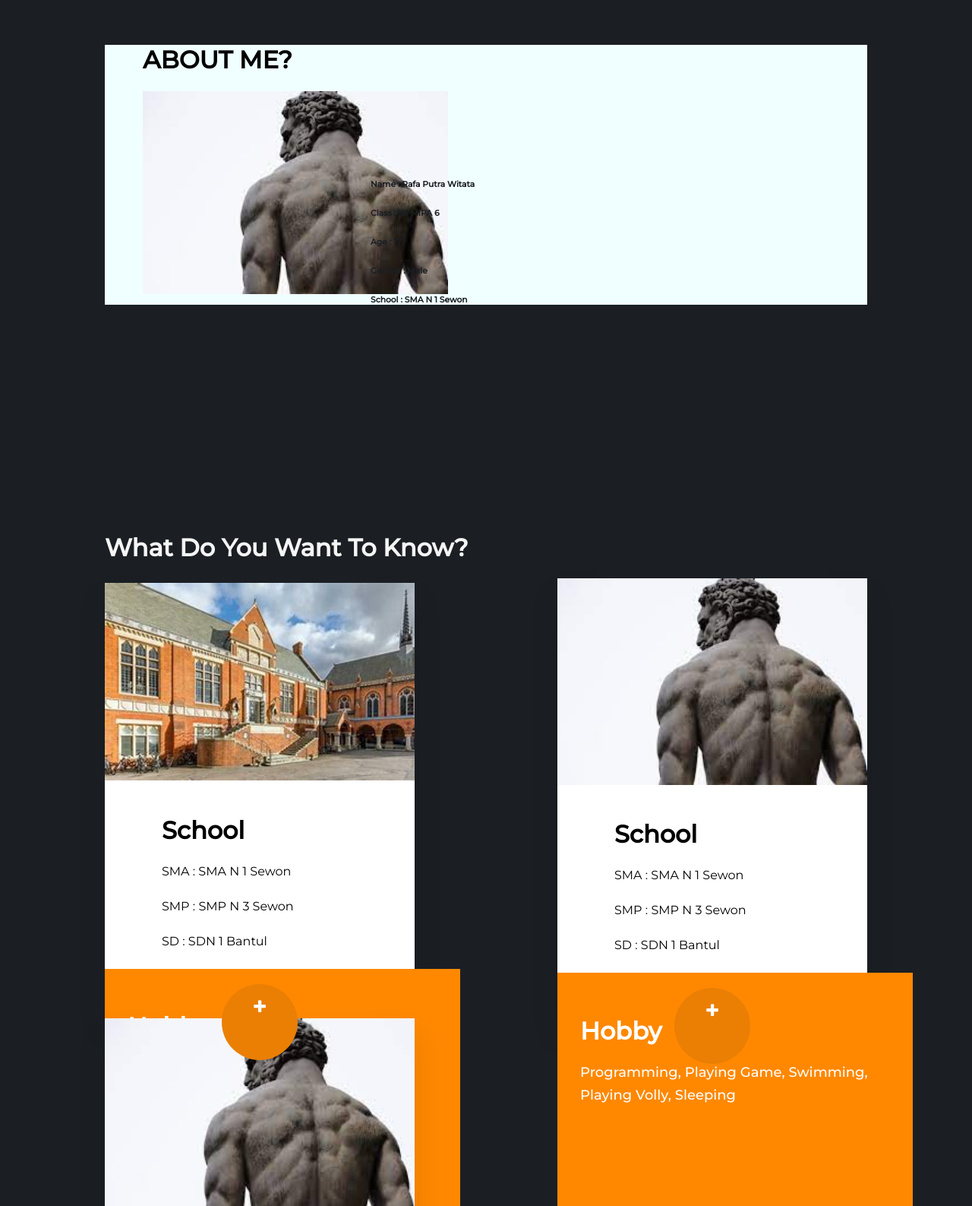
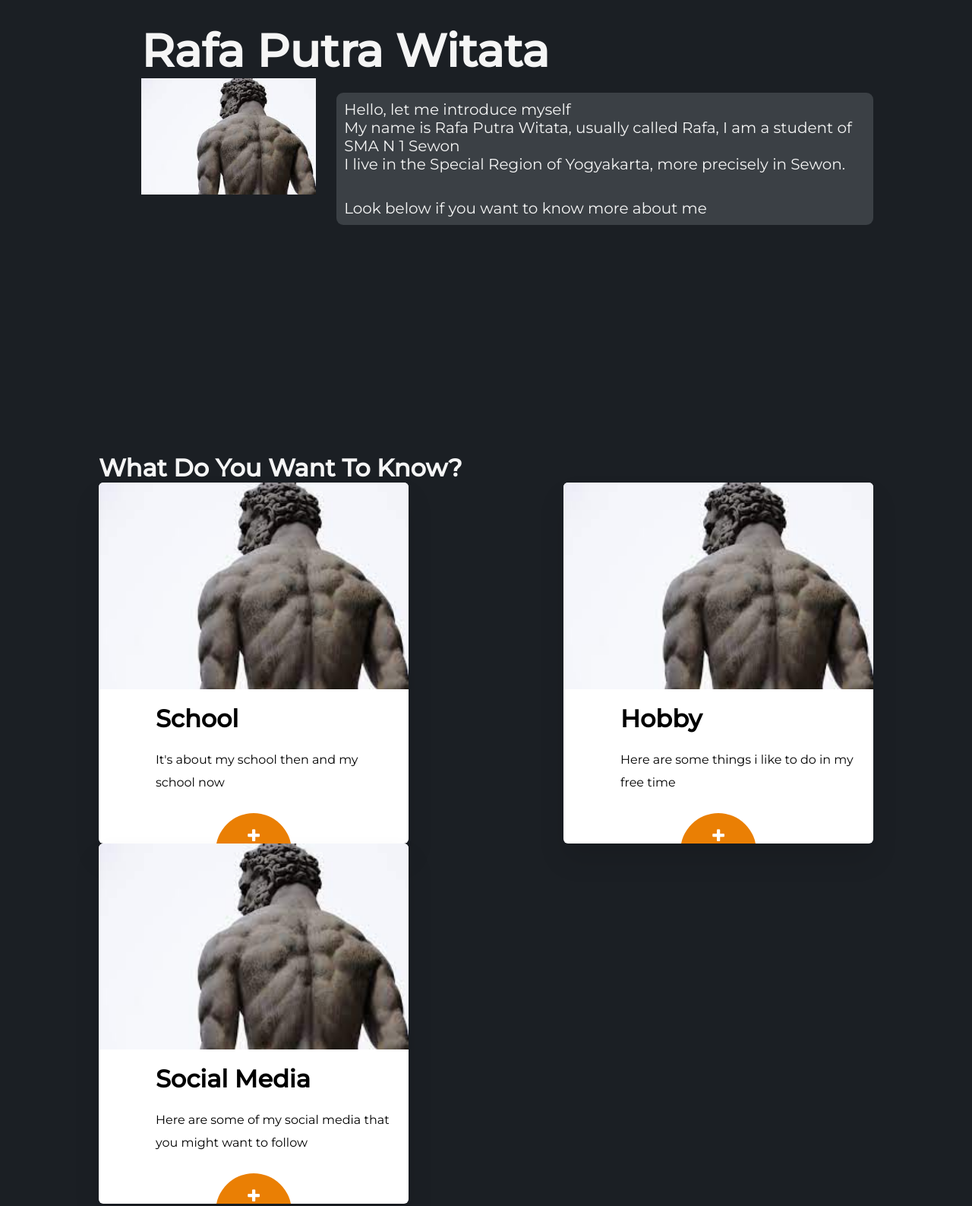
Before and after one commit to menootpass/A-Rco., a plain HTML site: page rafa/index.html in a window 1280 px wide. Shown: the part 100-1687 px from the top of the page at 76% size. Drawn offline with nearby package versions, Linux system fonts and the light colour scheme.

Commit message:
Add files via upload
Silahkan dicek

```diff
--- a/rafa/index.html
+++ b/rafa/index.html
@@ -10,42 +10,56 @@
 	<link rel="stylesheet" href="https://cdnjs.cloudflare.com/ajax/libs/font-awesome/4.7.0/css/font-awesome.css">
 	<!-- Font Google -->
 	<link rel="preconnect" href="https://fonts.googleapis.com">
-	<link href="https://fonts.googleapis.com/css2?family=Montserrat:ital,wght@400,500;600;7 00&display=swap"
+	<link href="https://fonts.googleapis.com/css2?family=Montserrat:ital,wght@400,500;600;700&display=swap"
 		rel="stylesheet">
 	<style>
+		* {
+			margin: 0;
+			box-sizing: border-box;
+			outline: none;
+		}
 
 		body {
 			font-family: 'Montserrat', sans-serif;
 			overflow-x: hidden;
 			padding: 100px;
 		}
+
 		img {
 			width: 100%;
 		}
+
 		.cards {
 			display: flex;
 			justify-content: space-between;
 			align-items: center;
 			flex-wrap: wrap;
 		}
-			.card{
+
+		.card {
 			position: relative;
 			width: 408px;
 			padding-bottom: 50px;
 			background-color: #fff;
 			box-shadow: 0 21px 35px rgb(0 0 0 / .10);
-				border-radius: 6;
+			border-radius: 6px;
+			overflow: hidden;
 		}
+
 		.card .text {
 			padding: 15px;
 		}
-			.card p{
+
+		.card p {
 			font-size: 16px;
 			line-height: 30px;
 		}
-			.card h2{font-size: 32px;
+
+		.card h2 {
+			font-size: 32px;
 			margin-bottom: 20px;
 		}
+
 		.card .more-btn {
 			width: 100px;
 			height: 100px;
@@ -64,6 +78,7 @@
 			font-size: 20px;
 			transition: all ease 0.5s;
 		}
+
 		.card .more-btn:hover {
 			background-color: #f7f7f7;
 			color: #ea7f04;
@@ -80,23 +95,28 @@
 			overflow-y: auto;
 			transition: all ease 0.7s;
 		}
-			.more-text::-webkit-scrollbar{
+
+		.more-text::-webkit-scrollbar {
 			width: 7px;
 			background-color: #b3b3b3;
 		}
+
 		.more-text::-webkit-scrollbar-thumb {
 			background-color: #c76d06;
 		}
-			.more-text h2{
+
+		.more-text h2 {
 			color: #fff;
 		}
-			.more-text p{
+
+		.more-text p {
 			color: #fff;
 			font-size: 18px;
 			line-height: 30px;
 			font-weight: 500;
 		}
-			.more-text.active{
+
+		.more-text.active {
 			bottom: 0;
 		}
 	</style>
@@ -109,15 +129,16 @@
 		<!-- NAVIGATION BAR -->
 		<div class="Bio">
 			<div class="Top">
-				<h1 style=" margin-left:50px;"> ABOUT ME?</h1>
+				<h1 style=" margin-left:-5%;"> Rafa Putra Witata</h1>
 			</div>
-			<img src="alpha male.jpg" style="height: 50%; width:40%; margin-top: 5x; margin-left: 50px;">
+			<img src="alpha male.jpg" style="height: 50%; width:25%; margin-top: 5x; margin-left: -5%;">
 			<div class="Identity">
-				<h6>Name : Rafa Putra Witata</h6>
-				<h6>Class : XII MIPA 6</h6>
-				<h6>Age : 17</h6>
-				<h6>Gender : Male</h6>
-				<h6>School : SMA N 1 Sewon</h6>
+				<p>Hello, let me introduce myself</p>
+				<p>My name is Rafa Putra Witata, usually called Rafa, I am a student of SMA N 1 Sewon</p>
+				<p>I live in the Special Region of Yogyakarta, more precisely in Sewon.</p>
+				<div class="down">
+					<p style="margin-top:5%;">Look below if you want to know more about me</p>
+				</div>
 			</div>
 		</div>
 		<!-- <NAVIGATION BAR SELESAI -->
@@ -129,20 +150,18 @@
 			<div class="cards">
 				<div class="card">
 					<div class="img">
-					<img src="school.jpg" alt="">
+						<img src="alpha male.jpg" alt="">
 					</div>
 					<div class="text">
 						<h2>School</h2>
-					<p>SMA : SMA N 1 Sewon</p>
-					<p>SMP : SMP N 3 Sewon</p>
-					<p>SD : SDN 1 Bantul</p>
+						<p>It's about my school then and my school now</p>
 						<div class="more-btn">
 							<i class="fa fa-plus"></i>
 						</div>
 					</div>
 					<div class="more-text">
-					<h2>Hobby</h2>
-					<p>Programming, Playing Game, Swimming, Playing Volly, Sleeping</p>
+						<p>I used to study at SD 1 Bantul then I continued my education at SMP 3 Sewon and now I am
+							studying at SMA 1 Sewon</p>
 					</div>
 				</div>
 				<div class="card">
@@ -150,17 +169,15 @@
 						<img src="alpha male.jpg" alt="">
 					</div>
 					<div class="text">
-					<h2>School</h2>
-					<p>SMA : SMA N 1 Sewon</p>
-					<p>SMP : SMP N 3 Sewon</p>
-					<p>SD : SDN 1 Bantul</p>
+						<h2>Hobby</h2>
+						<p>Here are some things i like to do in my free time</p>
 						<div class="more-btn">
 							<i class="fa fa-plus"></i>
 						</div>
 					</div>
 					<div class="more-text">
-					<h2>Hobby</h2>
-					<p>Programming, Playing Game, Swimming, Playing Volly, Sleeping</p>
+						<p>when i have some free time i like to play guitar, play games, learn programming, sometimes i
+							also swim and play volleyball, and some physical sports</p>
 					</div>
 				</div>
 				<div class="card">
@@ -168,23 +185,22 @@
 						<img src="alpha male.jpg" alt="">
 					</div>
 					<div class="text">
-					<h2>School</h2>
-					<p>SMA : SMA N 1 Sewon</p>
-					<p>SMP : SMP N 3 Sewon</p>
-					<p>SD : SDN 1 Bantul</p>
+						<h2>Social Media</h2>
+						<p>Here are some of my social media that you might want to follow</p>
 						<div class="more-btn">
 							<i class="fa fa-plus"></i>
 						</div>
 					</div>
 					<div class="more-text">
-					<h2>Hobby</h2>
-					<p>Programming, Playing Game, Swimming, Playing Volly, Sleeping</p>
+						<p>Instagram : <a href="https://www.instagram.com/_rafaputraa/" style="color: white;">@_rafaputraa</a></p>
+						<p>Twitter : <a href="https://twitter.com/MakeItRapp" style="color: white;">@MakeItRapp</a></p>
+						<p>Facebook : <a href="https://www.facebook.com/rapp.rapp.58323" style="color: white;">@Rapp</a></p>
+						<p>Click the link above to visit my social media quickly</p>
 					</div>
 				</div>
 			</div>
 		</div>
 		<!-- CONTENT 1 END -->
-
 		<!-- FOOTER -->
 
 		<div class="footer">
@@ -219,6 +235,8 @@
 					</div>
 					<div class="col">
 						<p>Thanks for coming
+							<p>Don't forget to check my friend work</p>
+							<p>Click <a href="/ary/index.html" style="color: white;"> here </a> to go to my friend work</p>
 							<hr> now give me money
 						</p>
 					</div>
@@ -230,9 +248,9 @@
 
 		<script>
 
-			$(document).ready(function(){
-				$(".more-btn").on('click', function(){
-					$(this).parent().parent.find(".more-text").toggleClass("active");
+			$(document).ready(function () {
+				$(".more-btn").on('click', function () {
+					$(this).parent().parent().find(".more-text").toggleClass("active");
 				});
 			});
 		</script>
--- a/rafa/style.css
+++ b/rafa/style.css
@@ -3,17 +3,22 @@ html {
     margin: 0;
 }
 .Top {
+    font-size: 30px;
+    color: whitesmoke;
     margin-top: 0px;
 }
-
+.Bio {
+    margin-left:10%;
+}
 .Identity {
-    margin-top: -180px;
-    margin-left: 350px;
-    color: #1b1f24
-}
-
-.Bio {
-    background-color: azure;
+    padding: 10px;
+    margin: 0;
+    font-size: 20px;
+    margin-top: -15%;
+    margin-left: 23%;
+    color: whitesmoke;
+    background-color: rgb(59, 64, 69);
+    border-radius: 9px;
 }
 .Des {
     color: whitesmoke;
@@ -30,3 +35,6 @@ html {
     color: whitesmoke;
     margin-top: 250px;
 }
+.end {
+    color: whitesmoke;
+}
```
Lines whose indentation alone changed are shown as unchanged.
